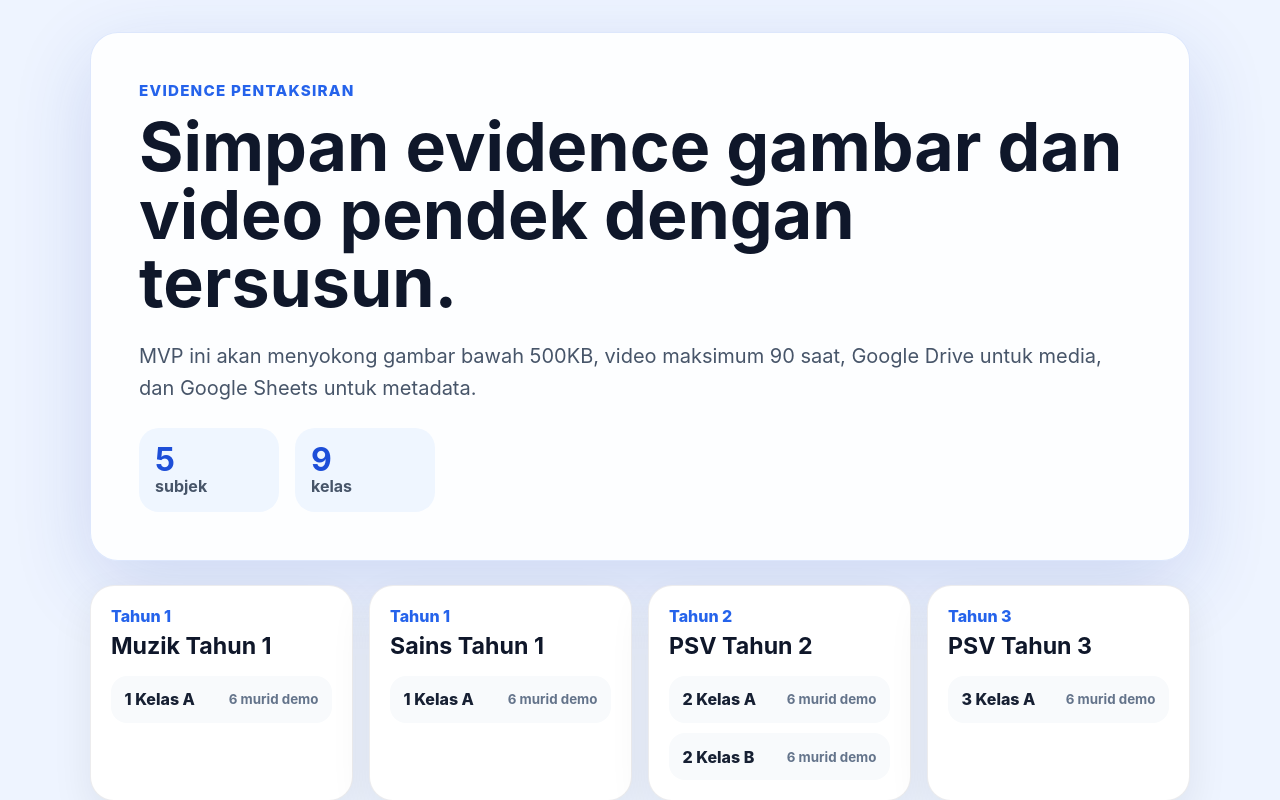
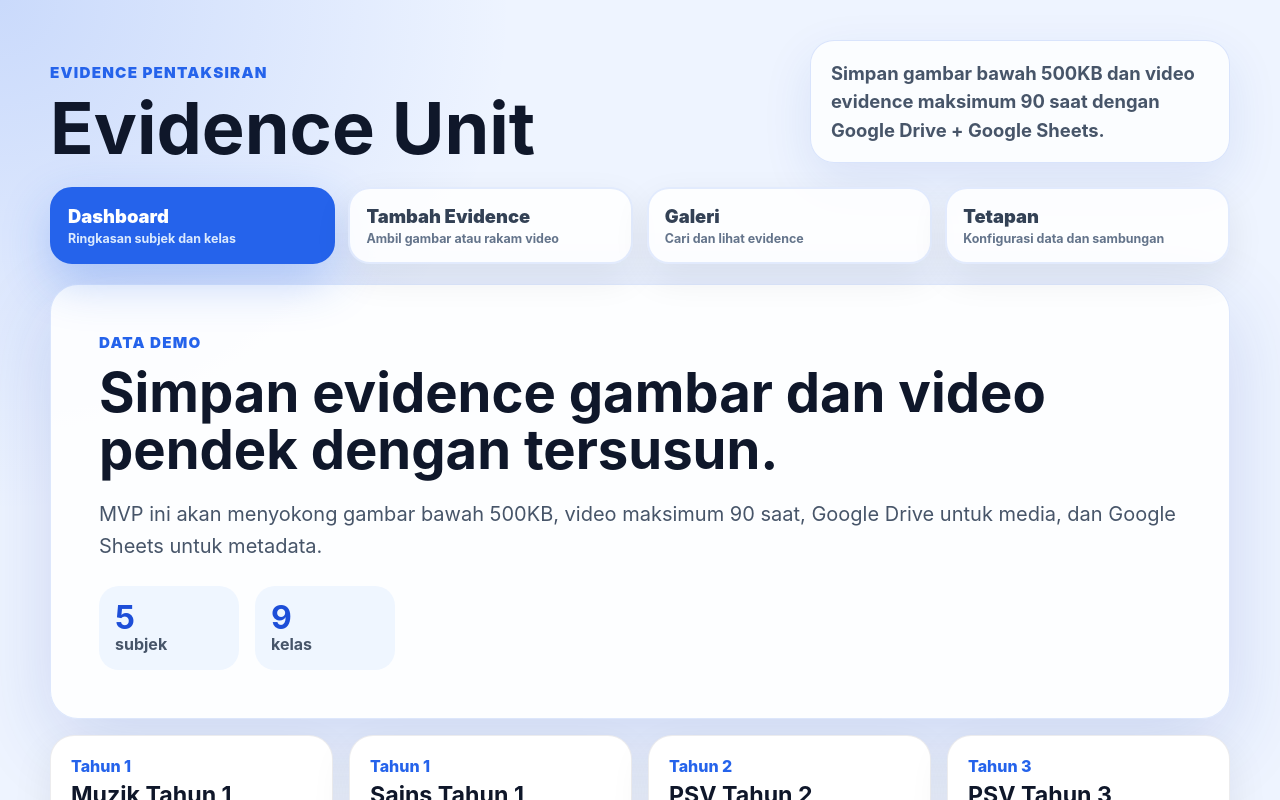
Before and after one commit to adminskmkj/evidence-capture, a React (Vite) app: page / in a window 1280 px wide. Shown: the top 800 px of the page. Built offline with nearby package versions, Linux system fonts and the light colour scheme.

Commit message:
task-4: base layout and navigation

```diff
--- a/src/App.tsx
+++ b/src/App.tsx
@@ -1,11 +1,28 @@
+import { useState } from 'react';
 import { classes, countStudentsByClassId, getClassesForSubject, subjects } from './data/seed';
+import { Layout } from './components/Layout';
+import type { NavTabId } from './components/NavTabs';
 
-function App() {
+const tabTitles: Record<NavTabId, string> = {
+  dashboard: 'Dashboard',
+  'add-evidence': 'Tambah Evidence',
+  gallery: 'Galeri',
+  settings: 'Tetapan',
+};
+
+const tabDescriptions: Record<NavTabId, string> = {
+  dashboard: 'Ringkasan data demo untuk subjek, kelas dan murid.',
+  'add-evidence': 'Placeholder untuk form evidence dalam task seterusnya.',
+  gallery: 'Placeholder untuk senarai evidence yang akan difilter.',
+  settings: 'Placeholder untuk konfigurasi Google Apps Script dan import data.',
+};
+
+function DashboardPreview() {
   return (
-    <main className="app-shell">
+    <>
       <section className="hero-card">
-        <p className="eyebrow">Evidence Pentaksiran</p>
-        <h1>Simpan evidence gambar dan video pendek dengan tersusun.</h1>
+        <p className="eyebrow">Data Demo</p>
+        <h2>Simpan evidence gambar dan video pendek dengan tersusun.</h2>
         <p className="hero-copy">
           MVP ini akan menyokong gambar bawah 500KB, video maksimum 90 saat,
           Google Drive untuk media, dan Google Sheets untuk metadata.
@@ -27,7 +44,7 @@ function App() {
         {subjects.map((subject) => (
           <article className="subject-card" key={subject.subject_id}>
             <p className="subject-year">{subject.year_level}</p>
-            <h2>{subject.subject_name}</h2>
+            <h3>{subject.subject_name}</h3>
             <ul>
               {getClassesForSubject(subject.subject_id).map((classGroup) => (
                 <li key={classGroup.class_id}>
@@ -39,7 +56,27 @@ function App() {
           </article>
         ))}
       </section>
-    </main>
+    </>
+  );
+}
+
+function PlaceholderPanel({ tabId }: { tabId: NavTabId }) {
+  return (
+    <section className="placeholder-panel">
+      <p className="eyebrow">{tabTitles[tabId]}</p>
+      <h2>{tabTitles[tabId]}</h2>
+      <p>{tabDescriptions[tabId]}</p>
+    </section>
+  );
+}
+
+function App() {
+  const [activeTab, setActiveTab] = useState<NavTabId>('dashboard');
+
+  return (
+    <Layout activeTab={activeTab} onTabChange={setActiveTab}>
+      {activeTab === 'dashboard' ? <DashboardPreview /> : <PlaceholderPanel tabId={activeTab} />}
+    </Layout>
   );
 }
 
--- /dev/null
+++ b/src/components/Layout.tsx
@@ -0,0 +1,29 @@
+import type { ReactNode } from 'react';
+import { NavTabs, type NavTabId } from './NavTabs';
+
+interface LayoutProps {
+  activeTab: NavTabId;
+  children: ReactNode;
+  onTabChange: (tabId: NavTabId) => void;
+}
+
+export function Layout({ activeTab, children, onTabChange }: LayoutProps) {
+  return (
+    <div className="app-frame">
+      <header className="app-header">
+        <div>
+          <p className="eyebrow">Evidence Pentaksiran</p>
+          <h1>Evidence Unit</h1>
+        </div>
+        <p className="app-header__summary">
+          Simpan gambar bawah 500KB dan video evidence maksimum 90 saat dengan
+          Google Drive + Google Sheets.
+        </p>
+      </header>
+
+      <NavTabs activeTab={activeTab} onChange={onTabChange} />
+
+      <main className="app-content">{children}</main>
+    </div>
+  );
+}
--- /dev/null
+++ b/src/components/NavTabs.tsx
@@ -0,0 +1,27 @@
+import { navTabs, type NavTabId } from '../navigation/tabs';
+
+interface NavTabsProps {
+  activeTab: NavTabId;
+  onChange: (tabId: NavTabId) => void;
+}
+
+export function NavTabs({ activeTab, onChange }: NavTabsProps) {
+  return (
+    <nav className="nav-tabs" aria-label="Navigasi utama">
+      {navTabs.map((tab) => (
+        <button
+          aria-current={activeTab === tab.id ? 'page' : undefined}
+          className="nav-tab"
+          key={tab.id}
+          onClick={() => onChange(tab.id)}
+          type="button"
+        >
+          <span>{tab.label}</span>
+          <small>{tab.description}</small>
+        </button>
+      ))}
+    </nav>
+  );
+}
+
+export type { NavTabId };
--- /dev/null
+++ b/src/navigation/tabs.ts
@@ -0,0 +1,30 @@
+export type NavTabId = 'dashboard' | 'add-evidence' | 'gallery' | 'settings';
+
+export interface NavTab {
+  id: NavTabId;
+  label: string;
+  description: string;
+}
+
+export const navTabs: NavTab[] = [
+  {
+    id: 'dashboard',
+    label: 'Dashboard',
+    description: 'Ringkasan subjek dan kelas',
+  },
+  {
+    id: 'add-evidence',
+    label: 'Tambah Evidence',
+    description: 'Ambil gambar atau rakam video',
+  },
+  {
+    id: 'gallery',
+    label: 'Galeri',
+    description: 'Cari dan lihat evidence',
+  },
+  {
+    id: 'settings',
+    label: 'Tetapan',
+    description: 'Konfigurasi data dan sambungan',
+  },
+];
--- a/src/styles.css
+++ b/src/styles.css
@@ -27,14 +27,126 @@ textarea {
   font: inherit;
 }
 
-.app-shell {
-  min-height: 100vh;
-  padding: clamp(1rem, 3vw, 2rem);
+button {
+  touch-action: manipulation;
 }
 
-.hero-card {
-  width: min(1100px, 100%);
-  margin: 0 auto 1.5rem;
+.app-frame {
+  min-height: 100vh;
+  background:
+    radial-gradient(circle at top left, rgba(37, 99, 235, 0.18), transparent 32rem),
+    #eef4ff;
+}
+
+.app-header {
+  display: grid;
+  width: min(1180px, calc(100% - 2rem));
+  margin: 0 auto;
+  grid-template-columns: minmax(0, 1fr) minmax(260px, 420px);
+  gap: 1.25rem;
+  align-items: end;
+  padding: clamp(1.25rem, 4vw, 2.5rem) 0 1rem;
+}
+
+.app-header h1 {
+  margin: 0;
+  color: #0f172a;
+  font-size: clamp(2.25rem, 7vw, 4.5rem);
+  line-height: 0.95;
+}
+
+.app-header__summary {
+  margin: 0;
+  border: 1px solid rgba(37, 99, 235, 0.16);
+  border-radius: 24px;
+  background: rgba(255, 255, 255, 0.78);
+  box-shadow: 0 18px 50px rgba(30, 64, 175, 0.1);
+  color: #475569;
+  font-size: clamp(1rem, 2vw, 1.15rem);
+  font-weight: 650;
+  line-height: 1.55;
+  padding: 1.1rem 1.25rem;
+}
+
+.eyebrow {
+  margin: 0 0 0.75rem;
+  color: #2563eb;
+  font-size: 0.95rem;
+  font-weight: 900;
+  letter-spacing: 0.08em;
+  text-transform: uppercase;
+}
+
+.nav-tabs {
+  display: grid;
+  width: min(1180px, calc(100% - 2rem));
+  margin: 0 auto;
+  grid-template-columns: repeat(4, minmax(0, 1fr));
+  gap: 0.85rem;
+  padding: 0.5rem 0 1.25rem;
+}
+
+.nav-tab {
+  display: flex;
+  min-height: 76px;
+  flex-direction: column;
+  align-items: flex-start;
+  justify-content: center;
+  border: 2px solid rgba(37, 99, 235, 0.12);
+  border-radius: 22px;
+  background: rgba(255, 255, 255, 0.86);
+  box-shadow: 0 14px 36px rgba(15, 23, 42, 0.08);
+  color: #334155;
+  cursor: pointer;
+  gap: 0.25rem;
+  padding: 1rem;
+  text-align: left;
+  transition:
+    transform 150ms ease,
+    border-color 150ms ease,
+    background 150ms ease,
+    box-shadow 150ms ease;
+}
+
+.nav-tab:hover,
+.nav-tab:focus-visible {
+  border-color: #60a5fa;
+  box-shadow: 0 16px 42px rgba(37, 99, 235, 0.14);
+  outline: none;
+  transform: translateY(-1px);
+}
+
+.nav-tab[aria-current="page"] {
+  border-color: #2563eb;
+  background: #2563eb;
+  box-shadow: 0 18px 48px rgba(37, 99, 235, 0.28);
+  color: #ffffff;
+}
+
+.nav-tab span {
+  font-size: clamp(1rem, 2vw, 1.15rem);
+  font-weight: 900;
+}
+
+.nav-tab small {
+  color: #64748b;
+  font-size: 0.78rem;
+  font-weight: 700;
+  line-height: 1.25;
+}
+
+.nav-tab[aria-current="page"] small {
+  color: #dbeafe;
+}
+
+.app-content {
+  width: min(1180px, calc(100% - 2rem));
+  margin: 0 auto;
+  padding: 0 0 clamp(1.5rem, 5vw, 3rem);
+}
+
+.hero-card,
+.placeholder-panel {
   border: 1px solid rgba(37, 99, 235, 0.15);
   border-radius: 28px;
   background: rgba(255, 255, 255, 0.88);
@@ -42,24 +154,17 @@ textarea {
   padding: clamp(1.5rem, 4vw, 3rem);
 }
 
-.eyebrow {
-  margin: 0 0 0.75rem;
-  color: #2563eb;
-  font-size: 0.95rem;
-  font-weight: 800;
-  letter-spacing: 0.08em;
-  text-transform: uppercase;
+.hero-card h2,
+.placeholder-panel h2 {
+  margin: 0;
+  color: #0f172a;
+  font-size: clamp(1.8rem, 5vw, 3.4rem);
+  line-height: 1.05;
 }
 
-h1 {
-  margin: 0;
-  color: #0f172a;
-  font-size: clamp(2rem, 6vw, 4.25rem);
-  line-height: 1;
-}
-
-.hero-copy {
-  margin: 1.5rem 0 0;
+.hero-copy,
+.placeholder-panel p {
+  margin: 1.2rem 0 0;
   color: #475569;
   font-size: clamp(1.05rem, 2vw, 1.25rem);
   line-height: 1.6;
@@ -93,8 +198,7 @@ h1 {
 
 .subject-grid {
   display: grid;
-  width: min(1100px, 100%);
-  margin: 0 auto;
+  margin-top: 1rem;
   grid-template-columns: repeat(auto-fit, minmax(250px, 1fr));
   gap: 1rem;
 }
@@ -113,7 +217,7 @@ h1 {
   font-weight: 800;
 }
 
-.subject-card h2 {
+.subject-card h3 {
   margin: 0 0 1rem;
   color: #0f172a;
   font-size: 1.45rem;
@@ -145,3 +249,28 @@ h1 {
   color: #64748b;
   font-weight: 700;
 }
+
+.placeholder-panel {
+  border-style: dashed;
+}
+
+@media (max-width: 780px) {
+  .app-header {
+    grid-template-columns: 1fr;
+  }
+
+  .nav-tabs {
+    grid-template-columns: repeat(2, minmax(0, 1fr));
+  }
+}
+
+@media (max-width: 520px) {
+  .nav-tabs {
+    grid-template-columns: 1fr;
+  }
+
+  .subject-card li {
+    align-items: flex-start;
+    flex-direction: column;
+  }
+}
```
Also changed, not shown: 2 other files (tests, documents, lock files or other folders).
